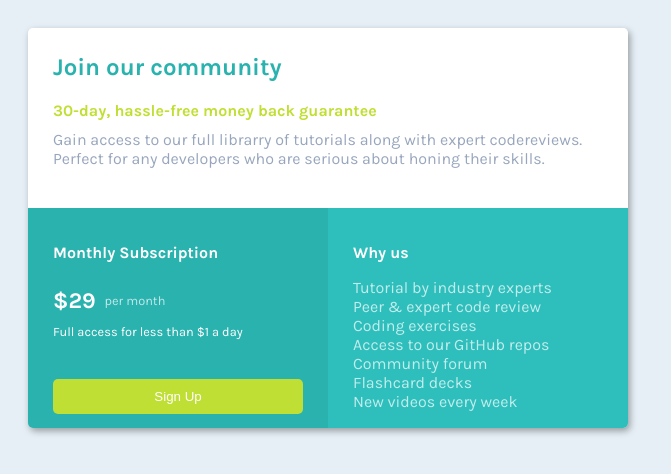
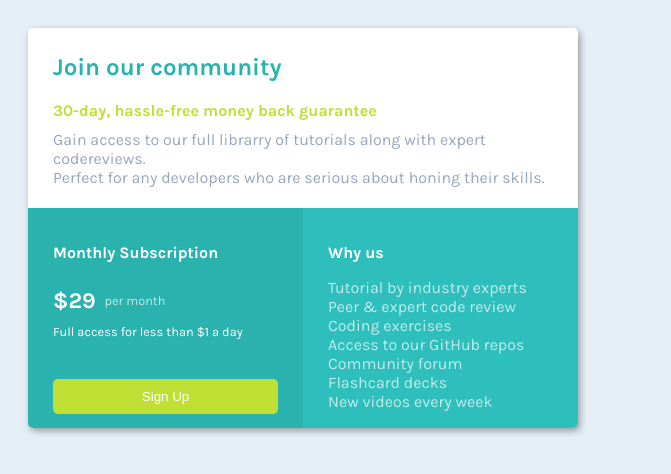
Before and after one commit to N-Uladzislau/pricing-card, a plain HTML site: page index.html in a window 1280 px wide. Shown: the whole page, without its empty margins (0-671 px from the left). Drawn offline with Linux system fonts and the light colour scheme.

Commit message:
midified css

```diff
--- a/style.css
+++ b/style.css
@@ -18,8 +18,8 @@ html {
 }
 
 #card {
-  width:  600px;
-  height: 400px;
+  /* width:  600px;
+  height: 400px; */
   box-shadow: 2px 3px 7px 0px rgba(0,0,0,0.35);
   border-radius: 5px;
   overflow: hidden;
@@ -70,7 +70,7 @@ button:hover {
 #bottom-left-section {
   vertical-align: top;
   display: inline-block;
-  width: 50%;
+  width: 100%;
   height: 100%;
   background-color: #2ab2af;
   padding: 25px;
@@ -80,7 +80,7 @@ button:hover {
   padding: 25px;
   vertical-align: top;
   display: inline-block;
-  width: 50%;
+  width: 100%;
   height: 100%;
   background-color: #2EBFBD;
 }
@@ -126,3 +126,14 @@ ul {
   font: 0.8rem;
   opacity: 0.7;
 }
+
+@media (min-width: 576px) {
+  #card {
+    width: 550px;
+    height: 400px;
+  }
+
+  #bottom-left-section, #bottom-right-section {
+    width: 50%;
+  }
+}
```
